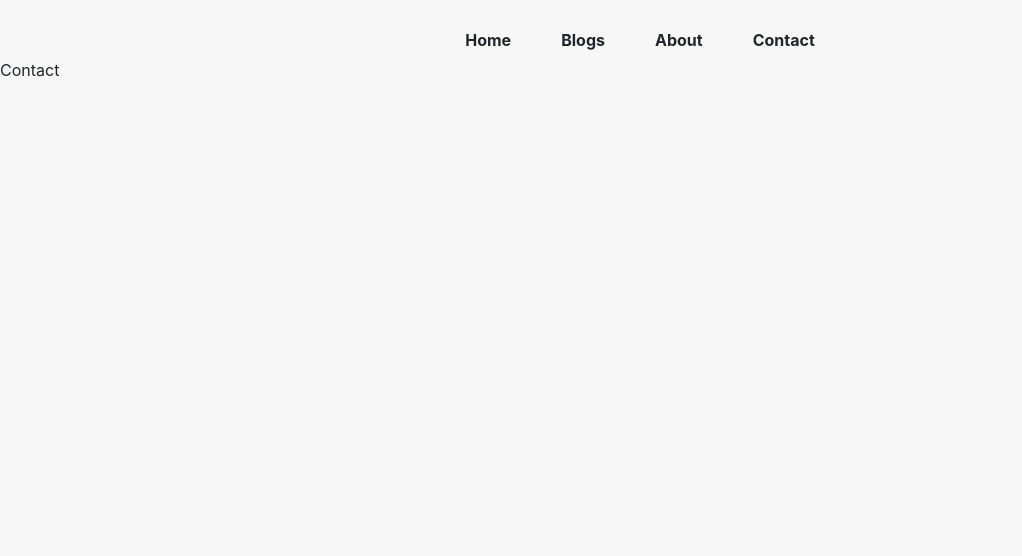
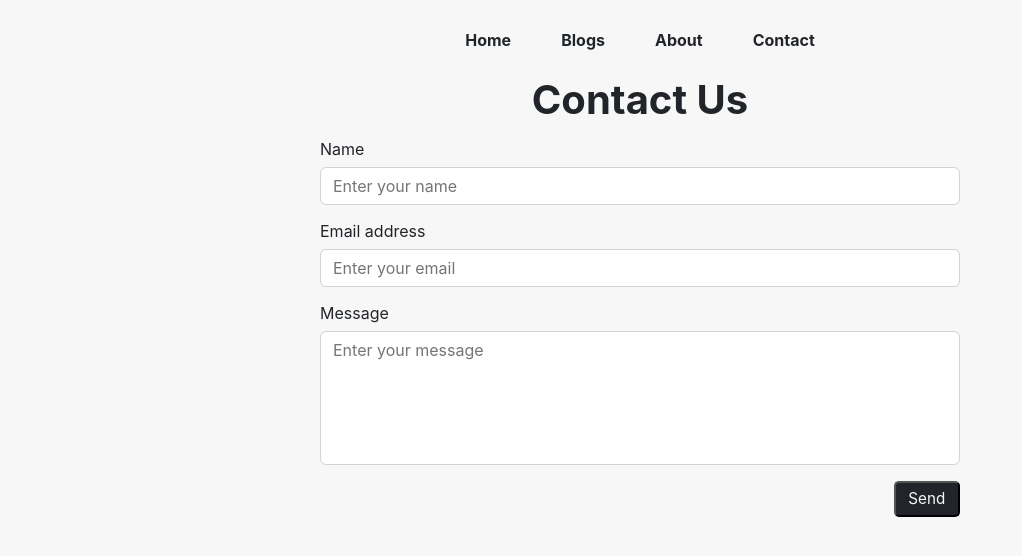
Before and after one commit to Aarush-Popli-zz/Next-DailyLearning, a Next.js app: page /contact in a window 1280 px wide. Shown: the top 556 px of the page, without its empty margins (0-1022 px from the left). Built offline with nearby package versions, Linux system fonts and the light colour scheme.

Commit message:
contact page and other css

```diff
--- a/pages/about.js
+++ b/pages/about.js
@@ -6,7 +6,7 @@ const About = () => {
   return (
     <>
       <div className={a.container}>
-        <h1 className={a.heading}>About</h1>
+        <h1 className={a.heading}>Daily Learning</h1>
         <p className={a.text}>In this blog I post about my daily learnings.</p>
       </div>
 
--- a/pages/blogpost/[slug].js
+++ b/pages/blogpost/[slug].js
@@ -10,7 +10,7 @@ const Slug = (props) => {
   return (
     <main className={styles.main}>
       <h1 className={styles.title}>{blog && blog.title}</h1>
-      {blog && <div dangerouslySetInnerHTML={createMarkup(blog.content)}></div>}
+      {blog && <div className={styles.description} dangerouslySetInnerHTML={createMarkup(blog.content)}></div>}
     </main>
   );
 };
--- a/pages/contact.js
+++ b/pages/contact.js
@@ -1,8 +1,30 @@
 import React from 'react'
+import styles from '../styles/Contact.module.css'
 
 const Contact = () => {
   return (
-    <div>Contact</div>
+    <>
+      <main className={styles.main}>
+        <div className={styles.body}>
+          <h2>Contact Us</h2>
+          <form>
+            <div style={{marginBottom : "1rem"}}>
+              <label for="name" class={styles.label}>Name</label>
+              <input type="text" class={styles.control} id="name" placeholder="Enter your name" />
+            </div>
+            <div style={{marginBottom : "1rem"}}>
+              <label for="email" class={styles.label}>Email address</label>
+              <input type="email" class={styles.control} id="exampleFormControlInput2" placeholder="Enter your email" />
+            </div>
+            <div style={{marginBottom : "1rem"}}>
+              <label for="desc" class={styles.label}>Message</label>
+              <textarea class={styles.control} id="desc" rows="5" placeholder='Enter your message'></textarea>
+            </div>
+            <button type="submit" class={styles.button}>Send</button>
+          </form>
+        </div>
+      </main>
+    </>
   )
 }
 
--- a/styles/Blogpost.module.css
+++ b/styles/Blogpost.module.css
@@ -8,8 +8,8 @@
 
 .title {
     text-align: center;
-    margin: 0;
-    font-size: 2.75rem;
+    margin: 15px 0 15px 0;
+    font-size: 40px;
 }
 
 .description {
--- /dev/null
+++ b/styles/Contact.module.css
@@ -0,0 +1,55 @@
+.main {
+    flex: 1;
+    display: flex;
+    flex-direction: column;
+    justify-content: center;
+    align-items: center;
+}
+
+.body {
+    max-width: 75vw;
+    margin-bottom: 20px;
+}
+
+.body h2 {
+    text-align: center;
+    font-size: 40px;
+    margin: 15px 0px 15px 0px;
+}
+
+.body form {
+    width: 50vw;
+}
+
+.label{
+    display: inline-block;
+    margin-bottom: 0.5rem;
+}
+
+.control{
+    display: block;
+    width: 100%;
+    padding: .375rem .75rem;
+    font-size: 1rem;
+    font-weight: 400;
+    font-family: inherit;
+    line-height: 1.5;
+    color: #212529;
+    border: 1px solid #ced4da;
+    border-radius: .375rem;
+    background-color: #fff;
+    resize: none;
+}
+
+.button{
+    background-color: #212529;
+    color: #f7f7f7;
+    border-radius: 5px;
+    cursor: pointer;
+    padding: 0.4rem 0.8rem 0.4rem 0.8rem;
+    font-size: 0.95rem;
+    font-weight: 400;
+    font-family: inherit;
+    line-height: 1.25;
+    float: right;
+}
```
Also changed, not shown: styles/About.module.css (+5 -3 lines).
